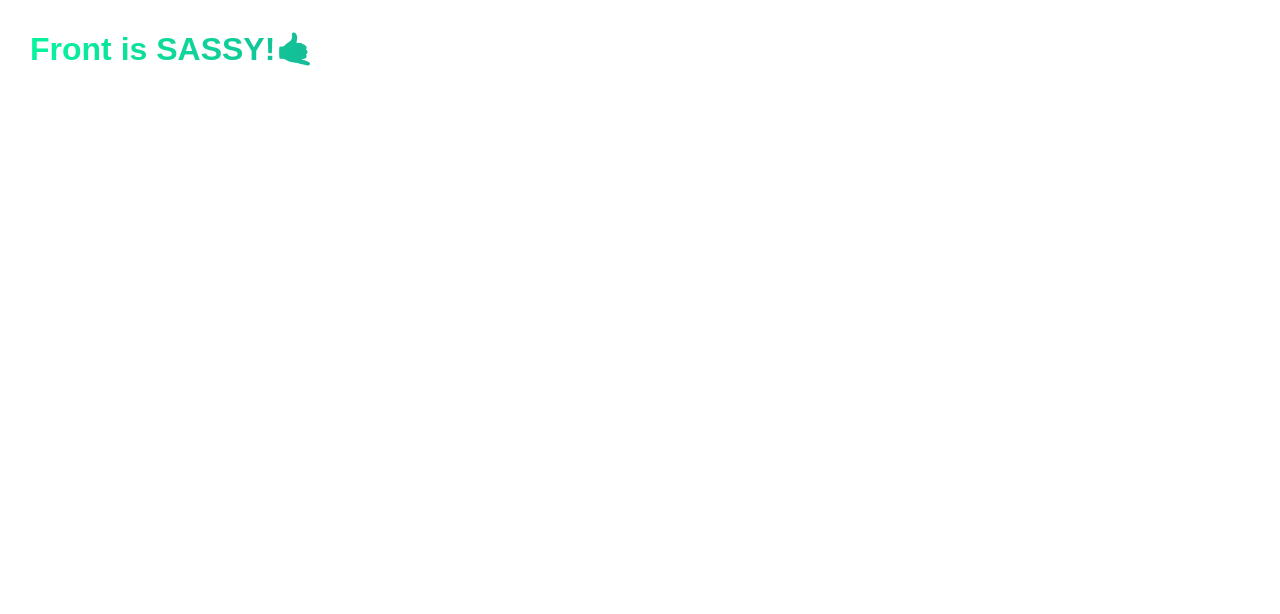
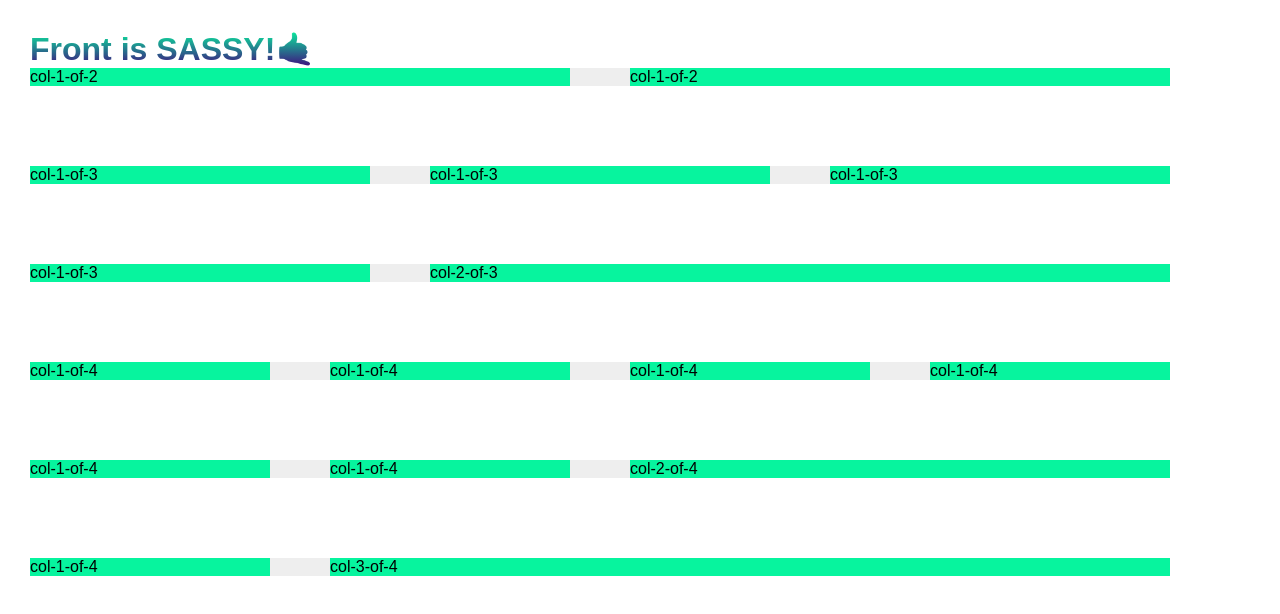
Before and after one commit to chenderson1/vanilla-js_html_sass, a website: page _starter-vanilla/_template/public/index.html in a window 1280 px wide. Drawn offline with Linux system fonts and the light colour scheme.

Commit message:
added grid layout

```diff
--- a/_starter-vanilla/_template/public/index.html
+++ b/_starter-vanilla/_template/public/index.html
@@ -10,6 +10,37 @@
   <body>
     <h1>Front is SASSY!🤙🏾</h1>
 
+    <section class="grid-test">
+      <div class="row">
+        <div class="col-1-of-2">col-1-of-2</div>
+        <div class="col-1-of-2">col-1-of-2</div>
+      </div>
+      <div class="row">
+        <div class="col-1-of-3">col-1-of-3</div>
+        <div class="col-1-of-3">col-1-of-3</div>
+        <div class="col-1-of-3">col-1-of-3</div>
+      </div>
+      <div class="row">
+        <div class="col-1-of-3">col-1-of-3</div>
+        <div class="col-2-of-3">col-2-of-3</div>
+      </div>
+      <div class="row">
+        <div class="col-1-of-4">col-1-of-4</div>
+        <div class="col-1-of-4">col-1-of-4</div>
+        <div class="col-1-of-4">col-1-of-4</div>
+        <div class="col-1-of-4">col-1-of-4</div>
+      </div>
+      <div class="row">
+        <div class="col-1-of-4">col-1-of-4</div>
+        <div class="col-1-of-4">col-1-of-4</div>
+        <div class="col-2-of-4">col-2-of-4</div>
+      </div>
+      <div class="row">
+        <div class="col-1-of-4">col-1-of-4</div>
+        <div class="col-3-of-4">col-3-of-4</div>
+      </div>
+    </section>
+
     <script src="./index.js"></script>
   </body>
 </html>
--- a/_starter-vanilla/_template/public/main.scss
+++ b/_starter-vanilla/_template/public/main.scss
@@ -6,3 +6,5 @@
 @import './sass/base/base';
 @import './sass/base/typeography';
 @import './sass/base/utilities';
+
+@import './sass/layout/grid';
--- a/_starter-vanilla/_template/public/sass/abstract/_mixins.scss
+++ b/_starter-vanilla/_template/public/sass/abstract/_mixins.scss
@@ -0,0 +1,7 @@
+@mixin clearfix {
+  &::after {
+    content: '';
+    display: table;
+    clear: both;
+  }
+}
--- a/_starter-vanilla/_template/public/sass/abstract/_variables.scss
+++ b/_starter-vanilla/_template/public/sass/abstract/_variables.scss
@@ -1,2 +1,6 @@
 $color-primary-light: #07f49e;
 $color-primary-dark: #42047e;
+
+$grid-width: 114rem;
+$gap-vertical: 8rem;
+$gap-horizontal: 6rem;
--- a/_starter-vanilla/_template/public/sass/base/_base.scss
+++ b/_starter-vanilla/_template/public/sass/base/_base.scss
@@ -16,11 +16,7 @@ body {
 }
 
 h1 {
-  background-image: linear-gradient(
-    to right,
-    $color-primary-light,
-    $color-primary-dark
-  );
+  background-image: linear-gradient($color-primary-light, $color-primary-dark);
   -webkit-background-clip: text;
   color: transparent;
 }
--- /dev/null
+++ b/_starter-vanilla/_template/public/sass/layout/_grid.scss
@@ -0,0 +1,39 @@
+.row {
+  background-color: #eee;
+  max-width: $grid-width;
+
+  &:not(:last-child) {
+    margin-bottom: $gap-vertical;
+  }
+  @include clearfix;
+
+  [class^='col-'] {
+    background-color: $color-primary-light;
+    float: left;
+
+    &:not(:last-child) {
+      margin-right: $gap-horizontal;
+    }
+  }
+
+  .col-1-of-2 {
+    width: calc((100% - #{$gap-horizontal}) / 2);
+  }
+  .col-1-of-3 {
+    width: calc((100% - 2 * #{$gap-horizontal}) / 3);
+  }
+  .col-2-of-3 {
+    width: calc(2 * ((100% - 2 * #{$gap-horizontal}) / 3) + #{$gap-horizontal});
+  }
+  .col-1-of-4 {
+    width: calc((100% - 3 * #{$gap-horizontal}) / 4);
+  }
+  .col-2-of-4 {
+    width: calc(2 * ((100% - 3 * #{$gap-horizontal}) / 4) + #{$gap-horizontal});
+  }
+  .col-3-of-4 {
+    width: calc(
+      3 * ((100% - 3 * #{$gap-horizontal}) / 4) + #{$gap-horizontal} * 2
+    );
+  }
+}
```
Also changed, not shown: _starter-vanilla/_template/public/css/style.css.
